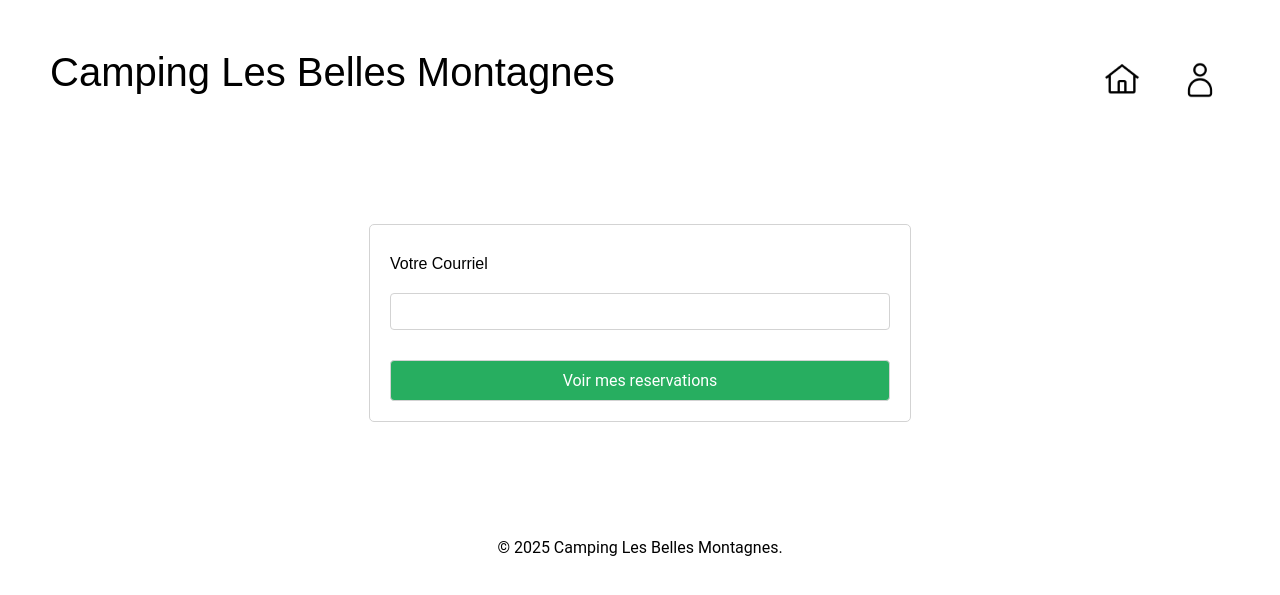
After one commit to Imane-maisonneuve/TP2-Gestion-Camping-mvc, a PHP site: page /reservations in a window 1280 px wide. The commit adds this page. Shown: the top 595 px of the page. Run offline with PHP 8.4, Linux system fonts and the light colour scheme.

Commit message:
afficher les reservations a partir du courriel

```diff
--- a/controllers/ReservationController.php
+++ b/controllers/ReservationController.php
@@ -12,15 +12,11 @@ use App\Providers\Validator;
 class ReservationController
 {
 
-    // public function index()
-    // {
-    //     $reservation = new Reservation;
-    //     $select = $reservation->select();
 
-    //     return View::render("reservation/index", ['reservations' => $select]);
-    // }
-
-
+    public function index()
+    {
+        return View::render("reservation/index", ['ASSET' => ASSET, 'base' => BASE]);
+    }
 
     public function create($data = [])
     {
@@ -67,8 +63,6 @@ class ReservationController
 
     public function show($data = [])
     {
-        print_r($data);
-
         if (isset($data) && $data != null) {
             $reservation = new Reservation;
             $selectListe = $reservation->selectListe('courriel', $data['courriel']);
--- a/models/CRUD.php
+++ b/models/CRUD.php
@@ -38,7 +38,6 @@ abstract class CRUD extends \PDO
     final public function selectListe($field, $value,  $order = 'desc', $orderField = 'id')
     {
         $sql = "SELECT * FROM $this->table WHERE $field = :$field order by $orderField $order";
-        print_r($sql);
         $stmt = $this->prepare($sql);
         $stmt->bindValue(":$field", $value);
         $stmt->execute();
--- a/routes/web.php
+++ b/routes/web.php
@@ -8,6 +8,7 @@ use App\Controllers\ReservationController;
 
 Route::get('/', 'SiteController@index');
 Route::get('/sites', 'SiteController@index');
+Route::get('/reservations', 'ReservationController@index');
 
 Route::get('/reservation/create', 'ReservationController@create');
 Route::post('/reservation/create', 'ReservationController@store');
--- a/views/layouts/footer.php
+++ b/views/layouts/footer.php
@@ -1,6 +1,7 @@
     </main>
     <footer>
-         <p>© 2025 All rights reserved.</p>
+        <p>© 2025 Camping Les Belles Montagnes.</p>
     </footer>
-</body>
-</html>
+    </body>
+
+    </html>
--- a/views/layouts/header.php
+++ b/views/layouts/header.php
@@ -13,9 +13,8 @@
         <nav id=navigation>
             <h1>Camping Les Belles Montagnes</h1>
             <div id=menu>
-                <!-- todo -->
-                <a href=""><img src="{{asset}}img/home.png" alt=""></a>
-                <a href=""><img src="{{asset}}img/user.png" alt=""></a>
+                <a href="{{base}}/"><img src="{{asset}}img/home.png" alt=""></a>
+                <a href="{{base}}/reservations"><img src="{{asset}}img/user.png" alt=""></a>
             </div>
         </nav>
     </header>
--- /dev/null
+++ b/views/reservation/index.php
@@ -0,0 +1,10 @@
+{{ include('layouts/header.php', {title:'reservations'})}}
+<div>
+
+    <form class="form-base" action="{{base}}/reservation/show?courriel={{courriel}}">
+        <label>Votre Courriel</label>
+        <input type="email" name="courriel" value="">
+        <input type="submit" class="boutton-submit" value="Voir mes reservations">
+    </form>
+</div>
+{{ include('layouts/footer.php')}}
```
